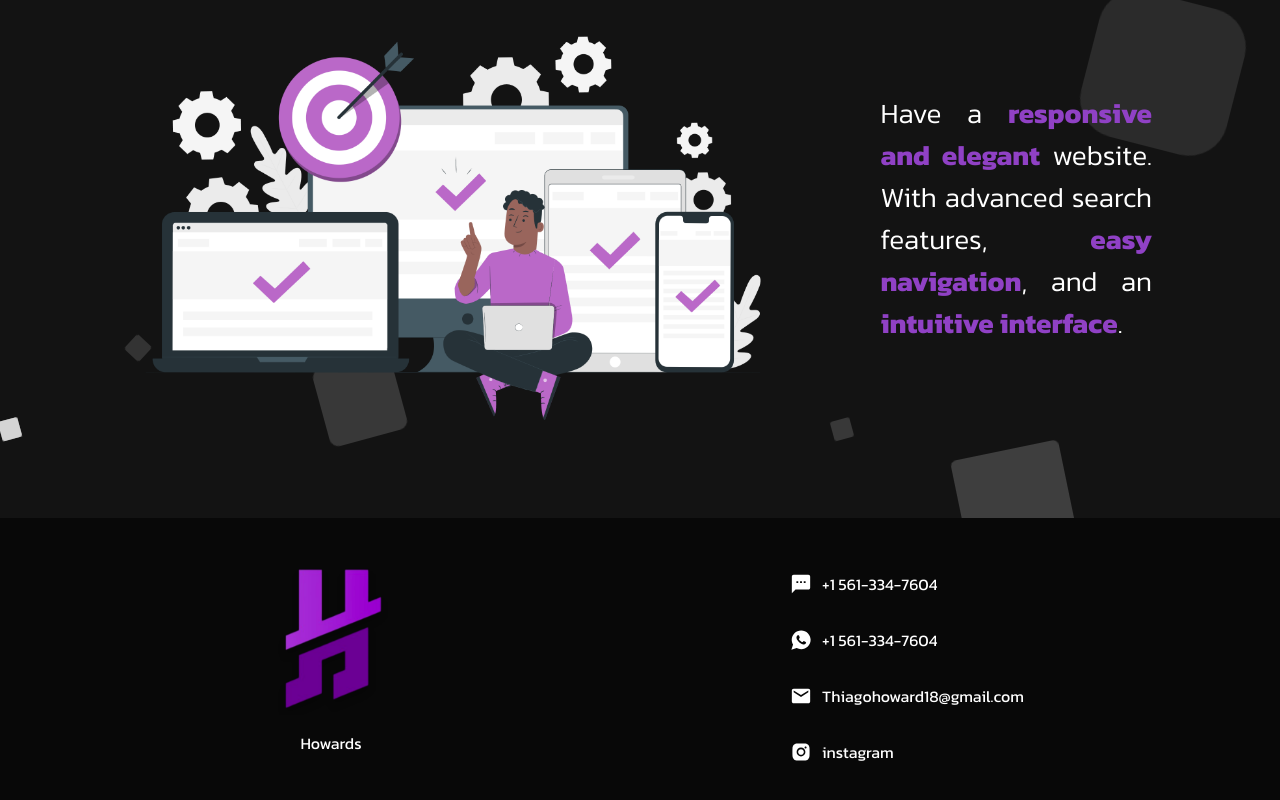
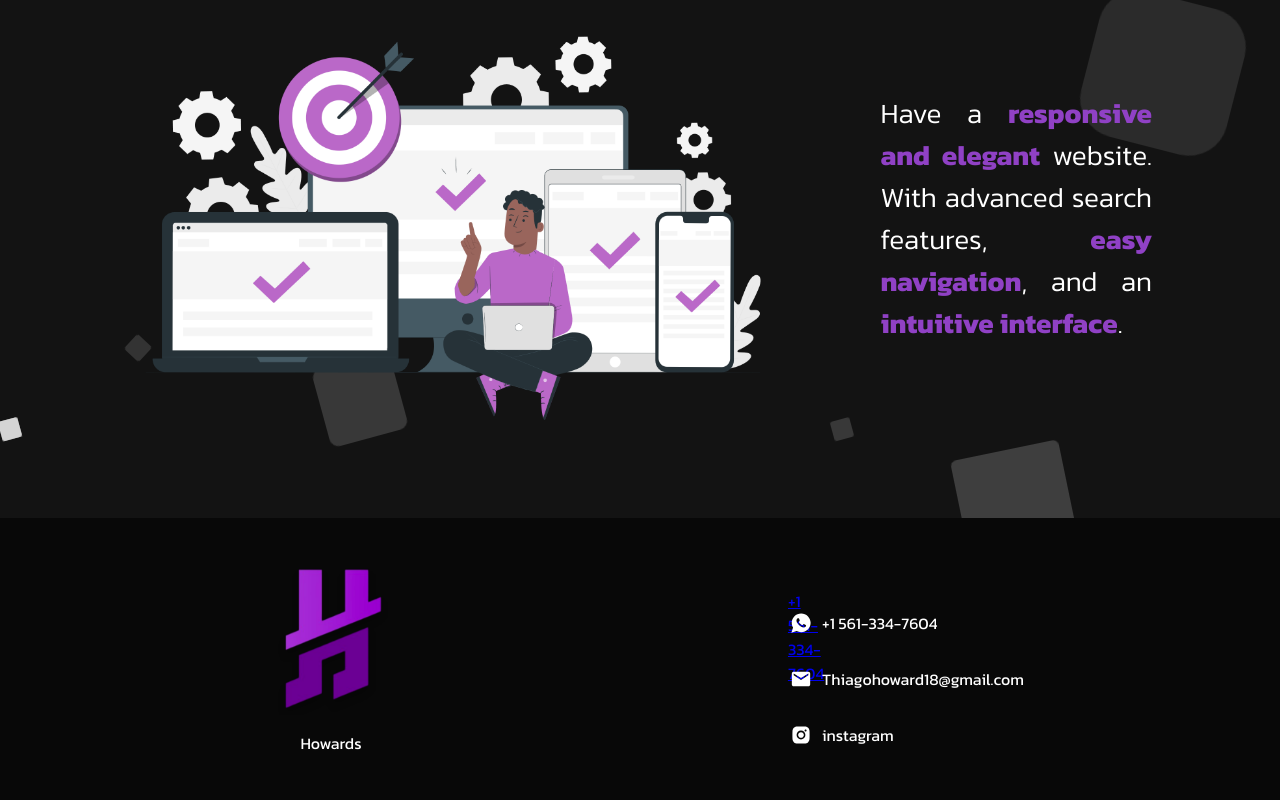
Before and after one commit to EduardoFagotti/Howards_site, a Next.js app: page / in a window 1280 px wide. Shown: the part 732-1532 px from the top of the page. Built offline with nearby package versions, Linux system fonts and the light colour scheme.

Commit message:
update SMS link

```diff
--- a/src/components/Footer/index.jsx
+++ b/src/components/Footer/index.jsx
@@ -17,9 +17,15 @@ export default function Footer() {
           <p>Howards</p>
         </div>
         <div className="contacts">
-          <p>
-            <MdSms className="icon" /> +1 561-334-7604
-          </p>
+          <Link
+            className="icon"
+            href="https://criarmeulink.com.br/u/1696879756"
+            target="_blank"
+          >
+            <p>
+              <MdSms className="icon" /> +1 561-334-7604
+            </p>
+          </Link>
           <Link className="link" href="https://wa.link/kh6g4v" target="_blank">
             <p>
               <IoLogoWhatsapp className="icon" /> +1 561-334-7604
```
